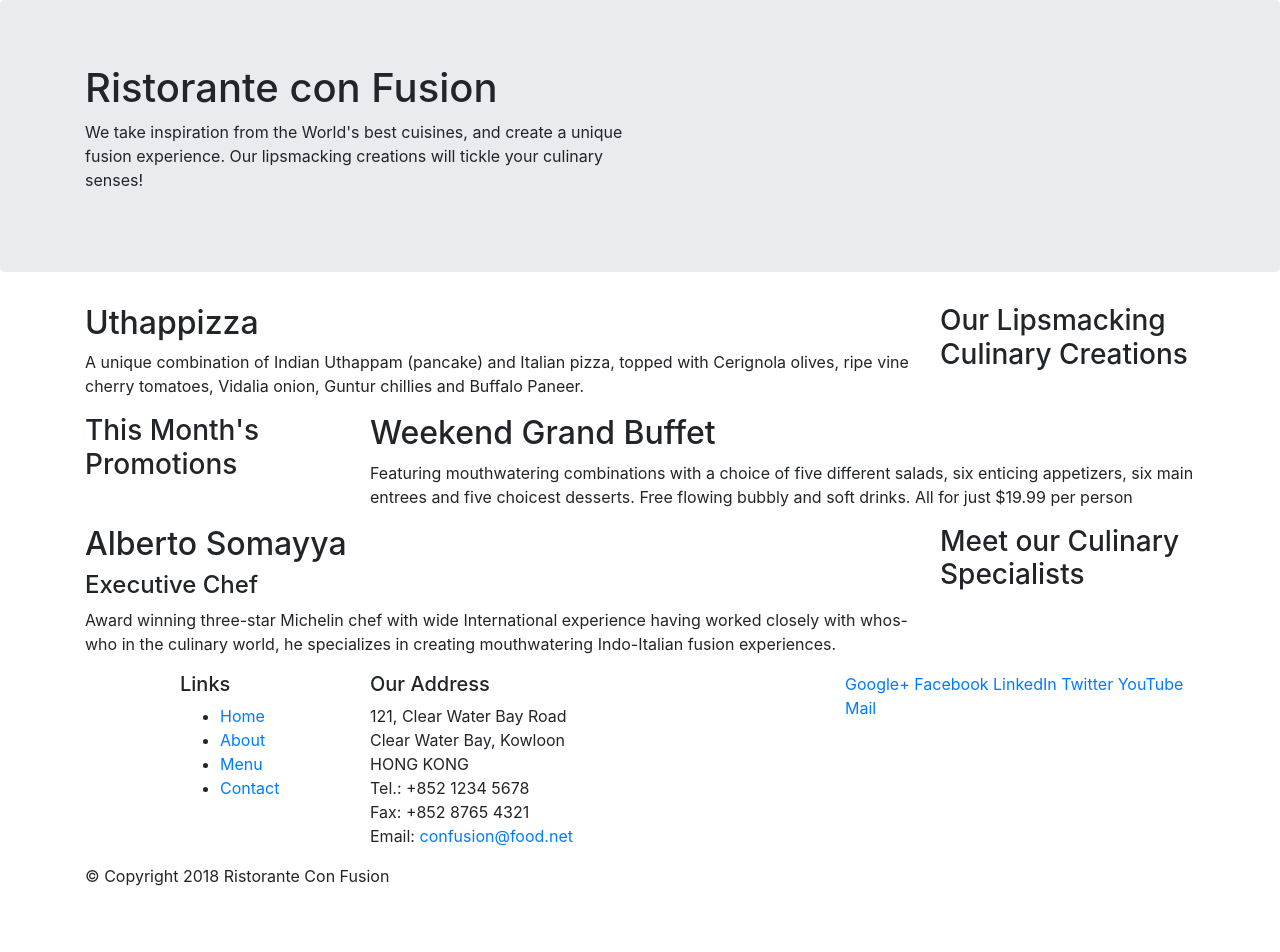
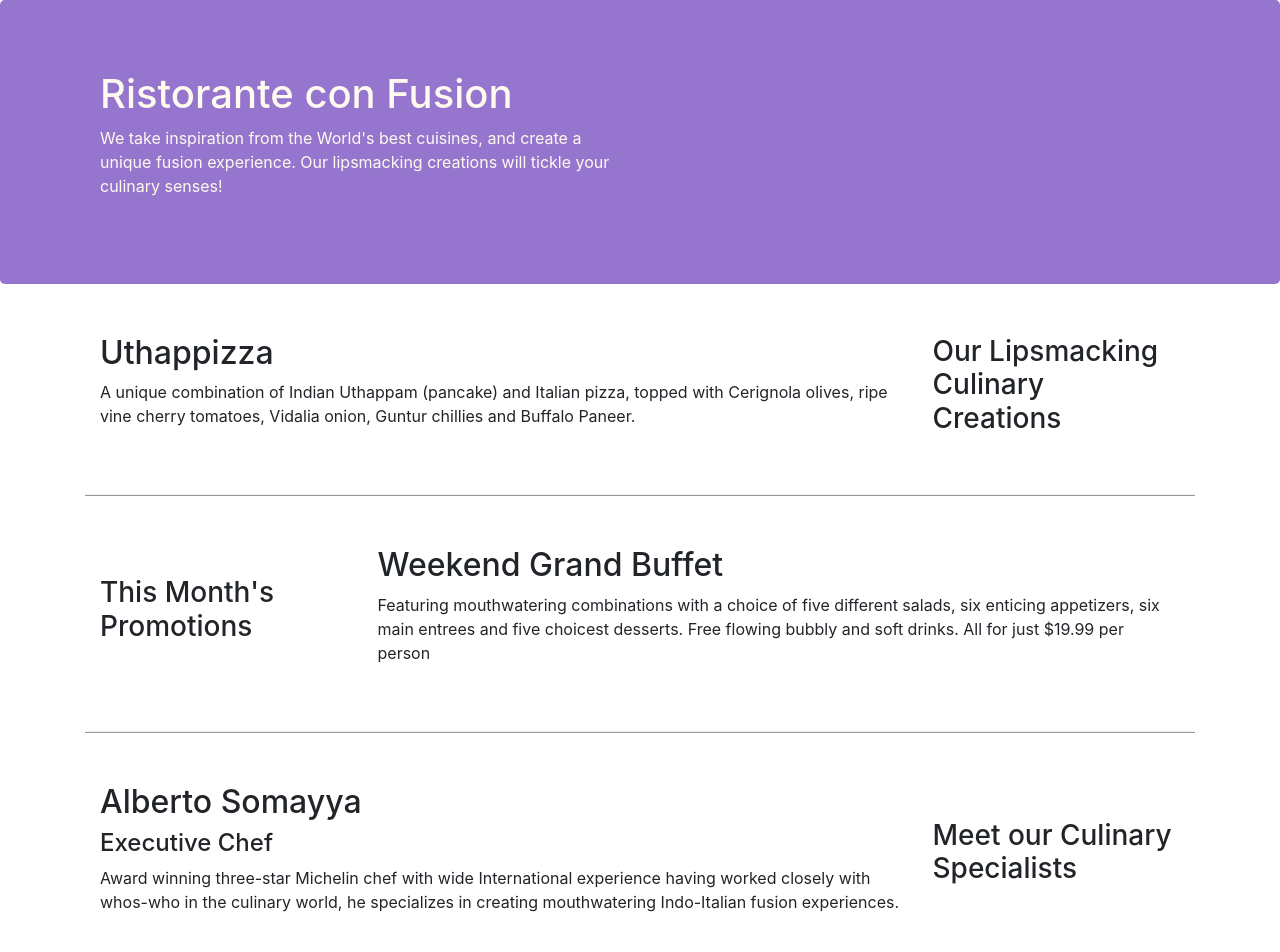
Before and after one commit to TheGuyNextToYou/Bootstrap4, a website: page index.html in a window 1280 px wide. Shown: the top 952 px of the page. Before the commit the page ends 904 px from the top, so only its background shows below. Drawn offline with nearby package versions, Linux system fonts and the light colour scheme.

Commit message:
bootstrap grid system part2

```diff
--- /dev/null
+++ b/CSS/style.css
@@ -0,0 +1,26 @@
+.row-header{
+    margin : 0px auto;
+    padding : 0px auto;
+}
+.row-content {
+    margin: 0px auto;
+    padding : 50px 0px 50px 0px;
+    border-bottom: 2px ridge;
+    min-height: 200px;
+}
+.footer{
+    background-color:#D1C4E6;
+    margin : 0px auto;
+    padding : 20px 0px 20px 0px;
+}
+.jumbotron{
+    padding : 70px 30px 70px 30px;
+    margin : 0px auto;
+    background-color: #9575CD;
+    color : floralwhite
+}
+.address{
+    font-size : 80%;
+    margin : 0px;
+    color : #0f0f0f;
+}
--- a/index.html
+++ b/index.html
@@ -9,6 +9,7 @@
 
     <!-- Bootstrap CSS -->
     <link rel="stylesheet" href="node_modules/bootstrap/dist/css/bootstrap.min.css">
+    <link rel="stylesheet" href="css/style.css">
     <title>Ristorante Con Fusion</title>
 </head>
 
@@ -16,7 +17,7 @@
 
     <header class="jumbotron">
         <div class="container">
-            <div class="row">
+            <div class="row row-header">
                 <div class="col-12 col-sm-6">
                     <h1>Ristorante con Fusion</h1>
                     <p>We take inspiration from the World's best cuisines, and create a unique fusion experience. Our lipsmacking creations will tickle your culinary senses!</p>
@@ -28,7 +29,7 @@
     </header>
 
     <div class="container">
-        <div class="row">
+        <div class="row row-content align-items-center">
             <div class="col-12 col-sm-4 order-sm-last col-md-3">
                 <h3>Our Lipsmacking Culinary Creations</h3>
             </div>
@@ -39,7 +40,7 @@
         </div>
 
 
-        <div class="row">
+        <div class="row row-content align-items-center">
             <div class="col-12 col-sm-4 col-md-3">
                 <h3>This Month's Promotions</h3>
             </div>
@@ -49,7 +50,7 @@
             </div>
         </div>
 
-        <div class="row">
+        <div class="row row-content align-items-center">
             <div class="col-12 col-sm-4 order-sm-last col-md-3">
                 <h3>Meet our Culinary Specialists</h3>
             </div>
@@ -61,12 +62,12 @@
         </div>
     </div>
 
-    <footer>
+    <footer class="footer">
         <div class="container">
             <div class="row">
                 <div class="col-4 offset-1 col-sm-2">
                     <h5>Links</h5>
-                    <ul>
+                    <ul class="list-unstyled">
                         <li><a href="#">Home</a></li>
                         <li><a href="#">About</a></li>
                         <li><a href="#">Menu</a></li>
@@ -75,7 +76,7 @@
                 </div>
                 <div class="col-7 col-sm-5">
                     <h5>Our Address</h5>
-                    <address>
+                    <address class="address">
 		              121, Clear Water Bay Road<br>
 		              Clear Water Bay, Kowloon<br>
 		              HONG KONG<br>
@@ -84,8 +85,8 @@
 		              Email: <a href="mailto:confusion@food.net">confusion@food.net</a>
 		           </address>
                 </div>
-                <div class="col-12 col-sm-4">
-                    <div>
+                <div class="col-12 col-sm-4 align-self-center">
+                    <div class="text-center">
                         <a href="http://google.com/+">Google+</a>
                         <a href="http://www.facebook.com/profile.php?id=">Facebook</a>
                         <a href="http://www.linkedin.com/in/">LinkedIn</a>
@@ -95,7 +96,7 @@
                     </div>
                 </div>
            </div>
-           <div class="row">
+           <div class="row justify-content-center">
                 <div class="col-auto">
                     <p>© Copyright 2018 Ristorante Con Fusion</p>
                 </div>
```
